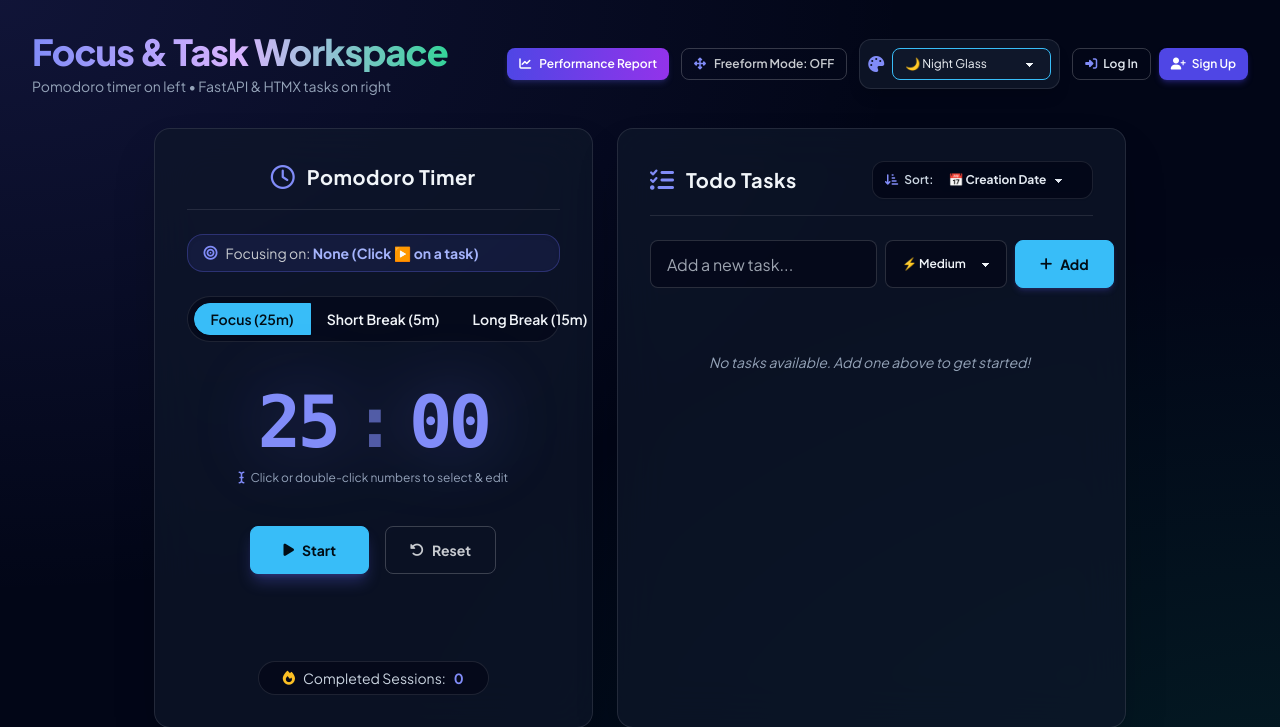
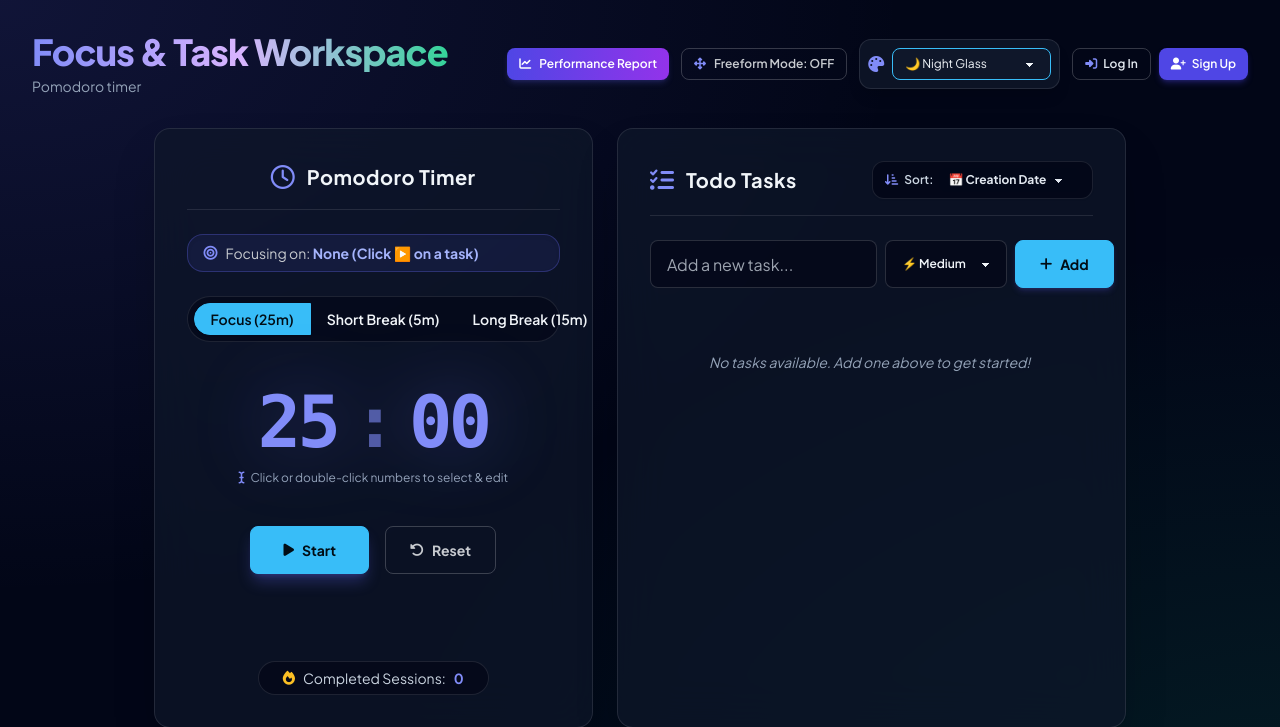
Before and after one commit to nileshyav/focusApp, a FastAPI app: page / in a window 1280 px wide. Shown: the top 727 px of the page. Run offline with FastAPI, Linux system fonts and the light colour scheme; data that the repository does not hold is empty; some libraries are stand-ins or nearby versions.

Commit message:
update subtitle in index template to remove FastAPI and HTMX references

```diff
--- a/templates/index.html
+++ b/templates/index.html
@@ -125,7 +125,7 @@
                     Focus & Task Workspace
                 </h1>
                 <p class="text-xs md:text-sm text-slate-400">
-                    Pomodoro timer on left • FastAPI & HTMX tasks on right
+                    Pomodoro timer
                 </p>
             </div>
         </div>
```
